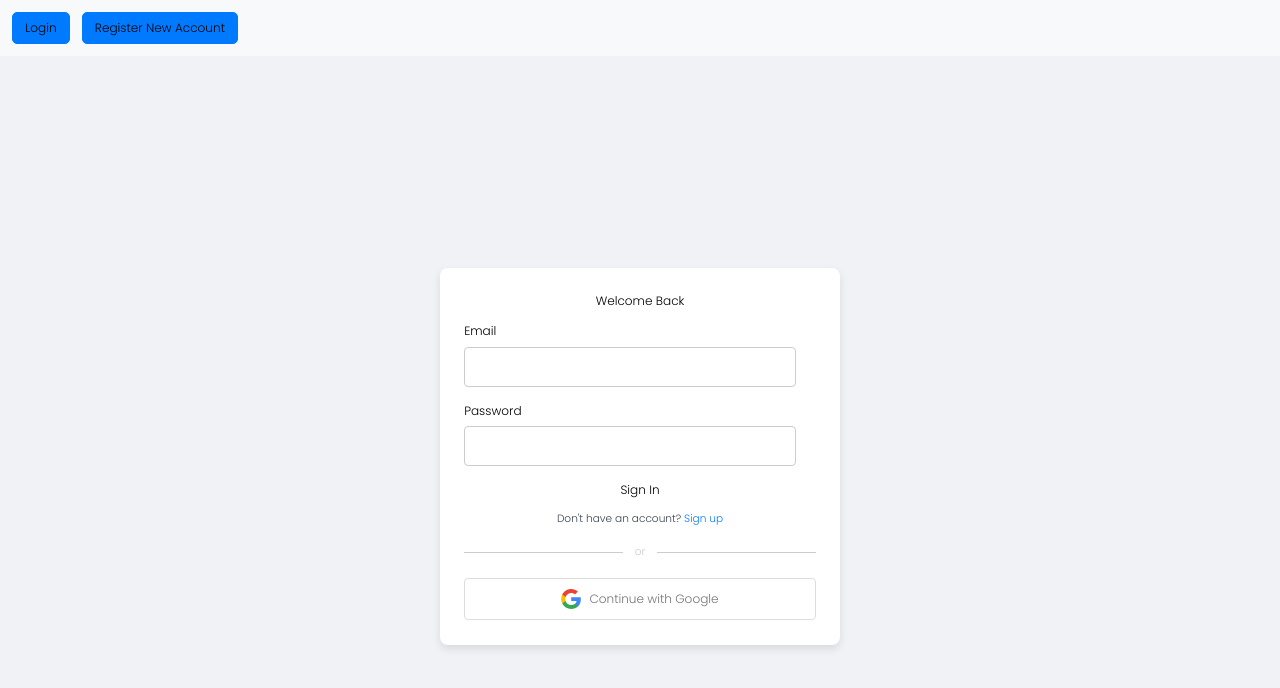
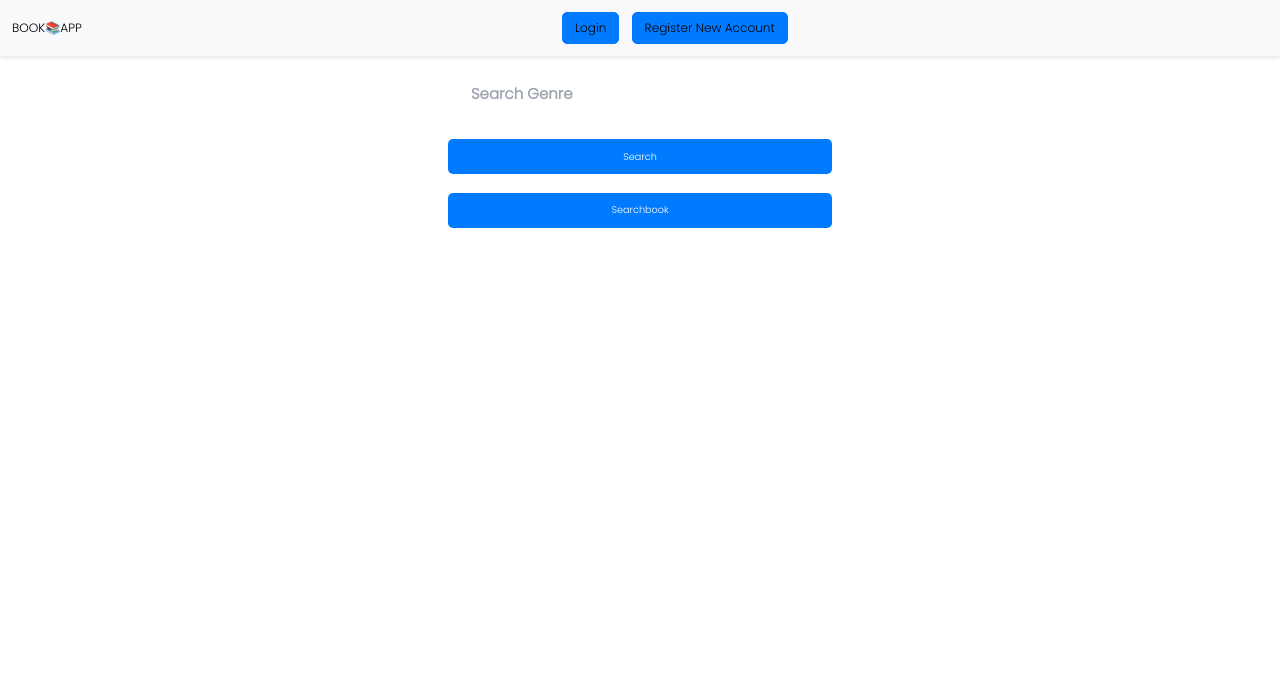
Before and after one commit to tamilarasanm26/Bookapp, a React (Vite) app in the folder bookapp/: page /filter in a window 1280 px wide. Shown: the top 688 px of the page. Built offline with nearby package versions, Linux system fonts and the light colour scheme; no server answers.

Commit message:
"genre commit"

```diff
--- a/bookapp/src/App.jsx
+++ b/bookapp/src/App.jsx
@@ -2,6 +2,7 @@ import Login from "./components/auth/login";
 import Register from "./components/auth/register";
 import Header from "./components/header";
 import Home from "./components/home";
+import Filter from "./components/home/Filter";
 import { AuthProvider } from "./contexts/authContext";
 import { useRoutes } from "react-router-dom";
 
@@ -25,6 +26,10 @@ function App() {
       path: "/home",
       element: <Home />,
     },
+    {
+      path: "/filter",
+      element: <Filter/>,
+    },
   ];
   let routesElement = useRoutes(routesArray);
   return (
--- a/bookapp/src/components/header/index.jsx
+++ b/bookapp/src/components/header/index.jsx
@@ -16,6 +16,7 @@ const Header = () => {
     return (
         <nav className='header-nav'>
             <div className='header-container'>
+            <h2>BOOK📚APP</h2>
                 <div className='nav-left'>
                     {!userLoggedIn && (
                         <>
@@ -24,11 +25,15 @@ const Header = () => {
                         </>
                     )}
                 </div>
+                <div>
                 {userLoggedIn && (
                     <div className='nav-right'>
                         <button className='btn logout-btn' onClick={handleLogout}>Logout</button>
                     </div>
                 )}
+
+                </div>
+
             </div>
         </nav>
     );
--- a/bookapp/src/components/home/Filter.jsx
+++ b/bookapp/src/components/home/Filter.jsx
@@ -1,19 +1,18 @@
 import axios from 'axios'
-import React, { useEffect,useState } from 'react'
-import Card from './Card';
+import React, {useState} from 'react'
+import Genre from './Genre';
+import { Link } from 'react-router-dom';
 function Filter() {
 
 
-    const [filter, setFilter] = useState("");
-    const [genreData, setGenre] = useState([]);
-    const [genreData1, setGenre1] = useState([]);
+  const [search, setSearch] = useState("");
+  const [genreData, setGenre] = useState([]);
+
 
     const searchGenre = (e) => {
-        axios.get(`https://www.googleapis.com/books/v1/volumes?q=flowers+inauthor:keyes&key=AIzaSyBo2VdjjoSNMui0V4lDpA8PccA7ks8uf9I&maxResults=40`)
-          .then((res) =>{setGenre(res.data.items)
-            // setGenre1(genreData.filter(item=>item.items.categories==filter))
-          } )
-          .catch(err => console.log(err));
+        axios.get(`https://www.googleapis.com/books/v1/volumes?q=categories=${search}=&key=AIzaSyBo2VdjjoSNMui0V4lDpA8PccA7ks8uf9I&maxResults=40`)
+        .then((res) => setGenre(res.data.items))
+        .catch(err => console.log(err));
       };
       console.log(genreData)
 
@@ -22,17 +21,19 @@ function Filter() {
          <div className='search'>
           <input
             type="text"
-
             onChange={e => setSearch(e.target.value)}
             placeholder='Search Genre'
             className='search-input'
           />
           <br></br>
-          <button style={{width:"50%"}}  type='submit' onClick={searchGenre} className='search-button'>Search</button>
+          <button style={{width:"30%"}}  type='submit' onClick={searchGenre} className='search-button'>Search</button>
+          <br></br>
+          <button style={{width:"30%"}}  type='submit'  className='search-button'><Link to={"/home"}>Searchbook</Link></button>
         </div>
         <br />
       <div className='container'>
-        <Card book={genreData}/>
+        {/* <Card genre={genreData}/> */}
+        <Genre genre={genreData}/>
       </div>
     </div>
   )
--- a/bookapp/src/components/home/Genre.jsx
+++ b/bookapp/src/components/home/Genre.jsx
@@ -3,10 +3,11 @@ import './card.css';
 import Model from './Model';
 import { auth } from '../../firebase/firebase';
 
-function Card({ genre }) {
 
+function Genre({ genre }) {
   const [show,setShow] = useState(false);
   const [bookItem,setItem] = useState();
+
 
   return (
     <>
@@ -27,6 +28,7 @@ function Card({ genre }) {
               </div>
             </div>
 
+            {/* <Model show={show} item={bookItem} onClose={()=>setShow(false)}/> */}
            </>
           )
         }
@@ -36,4 +38,4 @@ function Card({ genre }) {
   );
 }
 
-export default Card;
+export default Genre;
--- a/bookapp/src/components/home/index.jsx
+++ b/bookapp/src/components/home/index.jsx
@@ -3,6 +3,8 @@ import { useAuth } from '../../contexts/authContext';
 import './home.css';
 import axios from 'axios';
 import Card from './Card';
+import { Link } from 'react-router-dom';
+
 
 const Home = () => {
   const { currentUser } = useAuth();
@@ -38,7 +40,10 @@ const Home = () => {
             className='search-input'
           />
           <br></br>
-          <button style={{width:"50%"}}  type='submit' onClick={searchBook} className='search-button'>Search</button>
+          <button style={{width:"30%"}}  type='submit' onClick={searchBook} className='search-button'>Search</button>
+          <br></br>
+          <button style={{width:"30%"}}  type='submit'  className='search-button'><Link to={"/filter"}>Genre</Link></button>
+
         </div>
       <br />
       <div className='container'>
```
